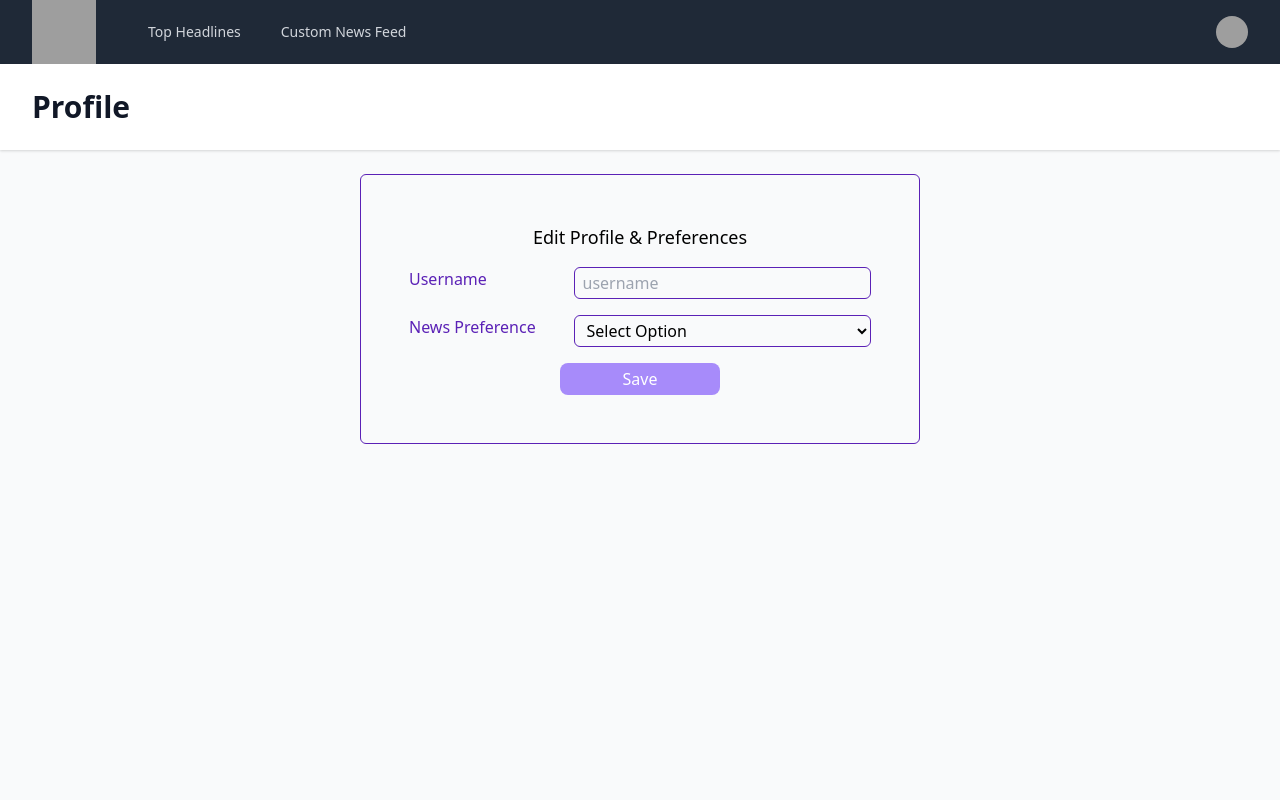
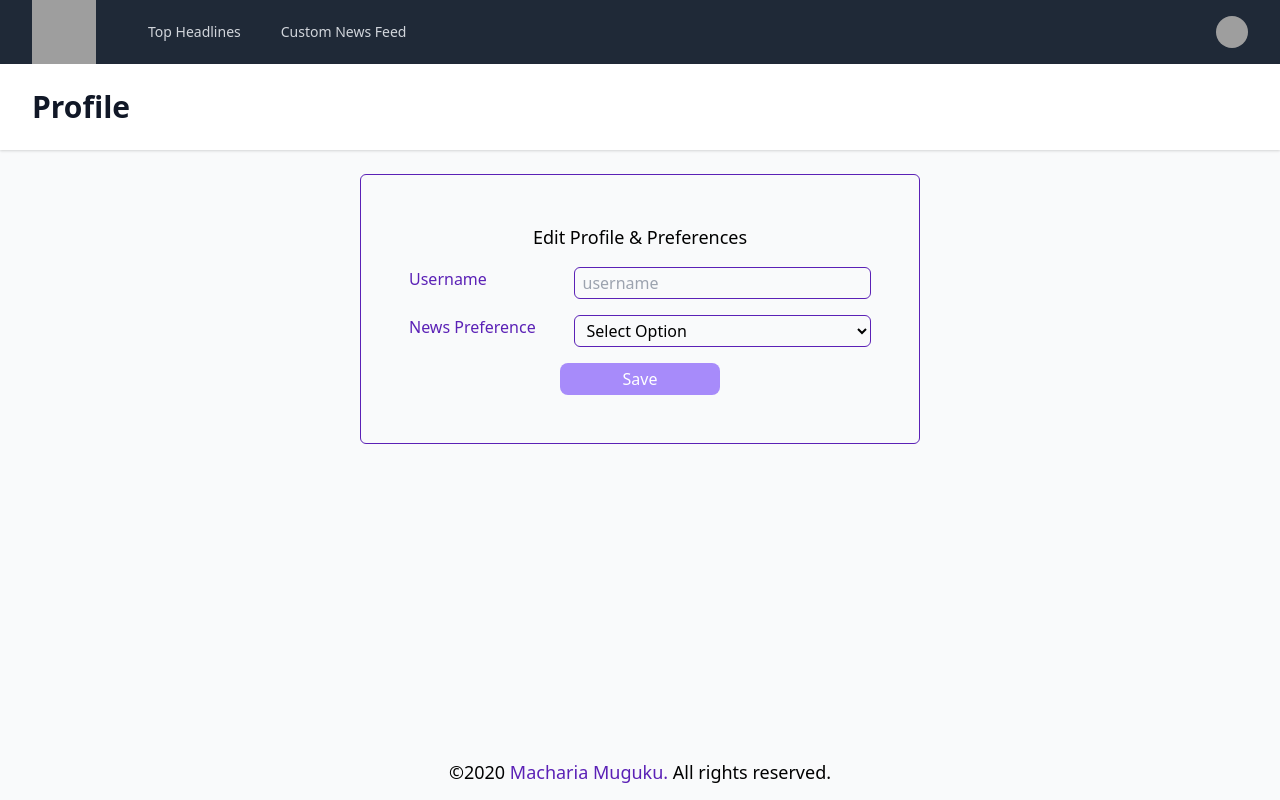
Before and after one commit to bridgecrew-perf6/nextjs-react-tailwind-react-query-news-app, a Next.js app: page /profile in a window 1280 px wide. Built offline with nearby package versions, Linux system fonts and the light colour scheme; grey boxes are pictures that could not be loaded.

Commit message:
add a footer

```diff
--- a/components/homeTemplate.js
+++ b/components/homeTemplate.js
@@ -1,5 +1,6 @@
 import Nav from "./nav";
 import { useRouter } from "next/router";
+import Link from "next/link";
 
 export default function homeTemplate({
   children,
@@ -9,7 +10,7 @@ export default function homeTemplate({
 }) {
   const router = useRouter();
   return (
-    <div>
+    <div className="flex flex-col min-h-screen">
       <Nav activeLink={activeLink} />
       <header className="bg-white shadow">
         <div className="flex flex-row flex-nowrap space-x-2 max-w-7xl mx-auto py-6 px-4 sm:px-6 lg:px-8">
@@ -43,6 +44,17 @@ export default function homeTemplate({
           {/* <!-- /End Content --> */}
         </div>
       </main>
+      <footer className="flex items-center justify-between leading-none p-2 md:p-4 h-14 mt-auto">
+        <p className="text-grey-darker text-lg mx-auto">
+          &copy;{new Date().getFullYear()}&nbsp;
+          <Link href="http://www.muguku.co.ke/">
+            <a className="hover:underline text-purple-800" target="_blank">
+              Macharia Muguku.{" "}
+            </a>
+          </Link>
+          All rights reserved.
+        </p>
+      </footer>
     </div>
   );
 }
```
